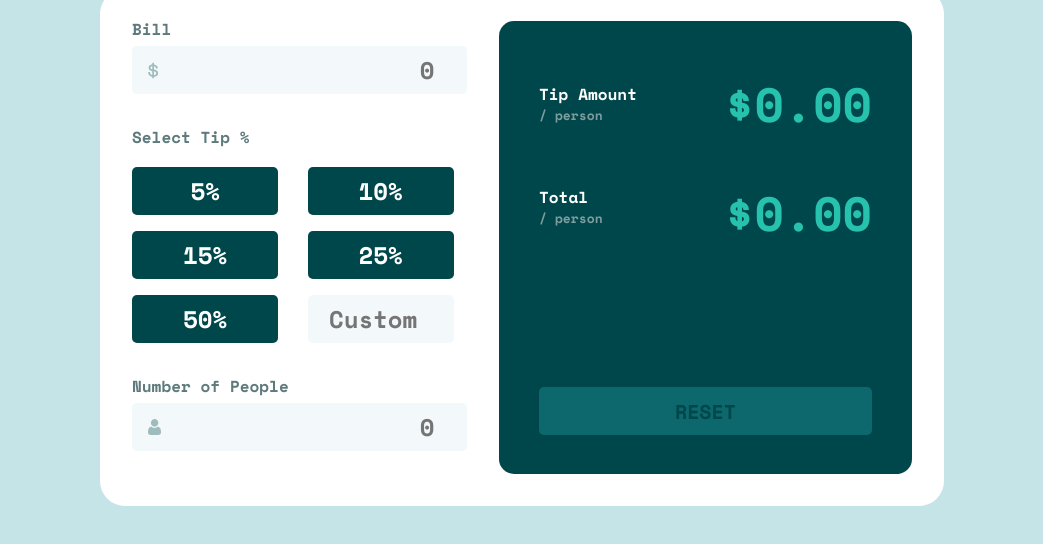
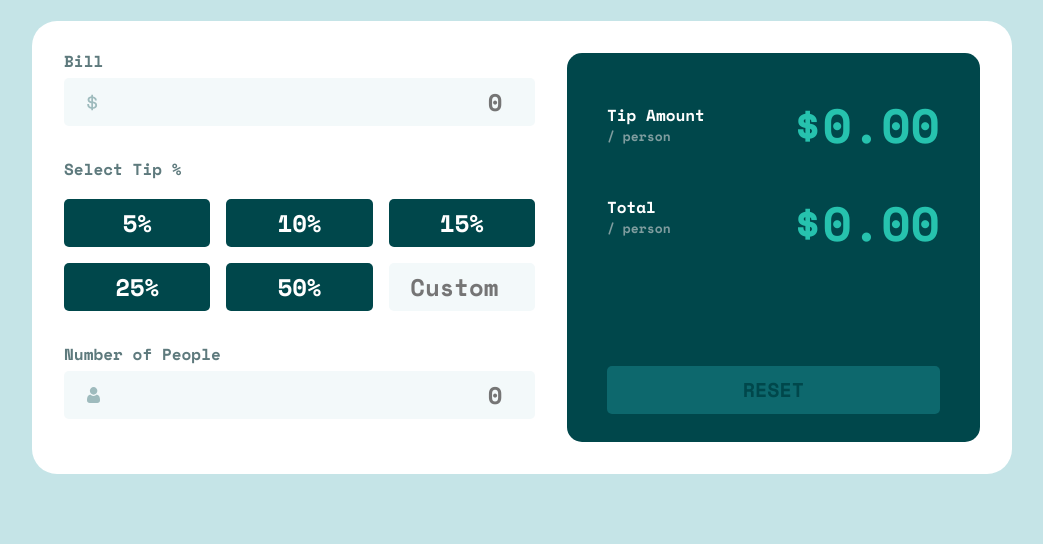
Before and after one commit to maciejfedor/frontendmentor.io, a plain HTML site: page tip-calculator-app-main/index.html in a window 1280 px wide. Shown: the part 226-770 px from the top of the page, without its empty margins (118-1161 px from the left). Drawn offline with nearby package versions, Linux system fonts and the light colour scheme.

Commit message:
layout corrected

```diff
--- a/tip-calculator-app-main/queries.css
+++ b/tip-calculator-app-main/queries.css
@@ -35,4 +35,11 @@
     color: #00474b;
     cursor: pointer;
   }
+
+  .input-btns {
+    display: grid;
+    grid-template-rows: repeat(2, 1fr);
+    grid-template-columns: repeat(3, 1fr);
+    gap: 1.6rem;
+  }
 }
--- a/tip-calculator-app-main/script.js
+++ b/tip-calculator-app-main/script.js
@@ -54,7 +54,6 @@ let currentBtn;
 btn.forEach(function (button, i) {
   button.addEventListener('click', function () {
     removeLatestActive();
-
     if (!button.classList.contains('btn--custom')) {
       button.classList.toggle('btn--active');
     }
```
